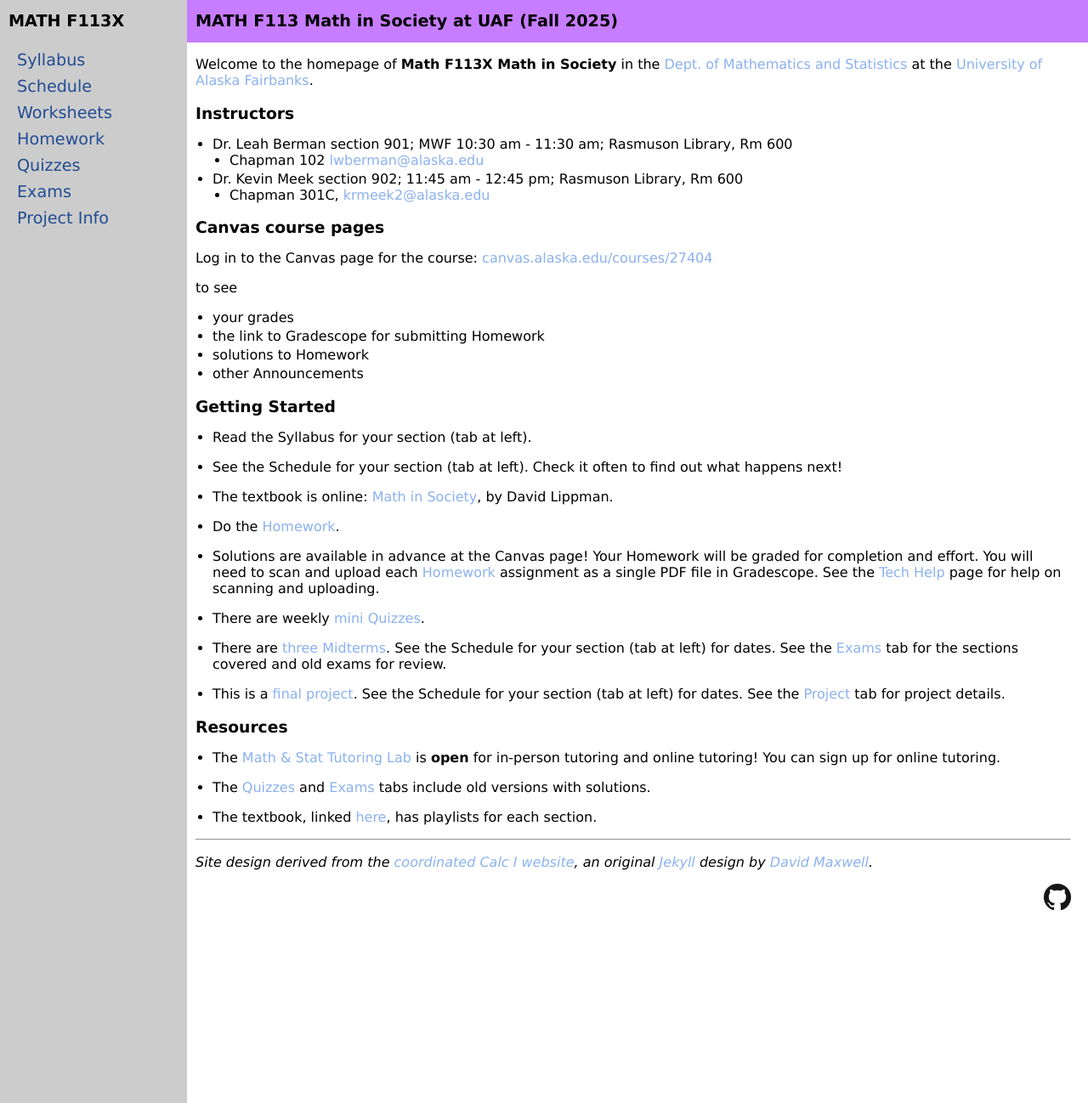
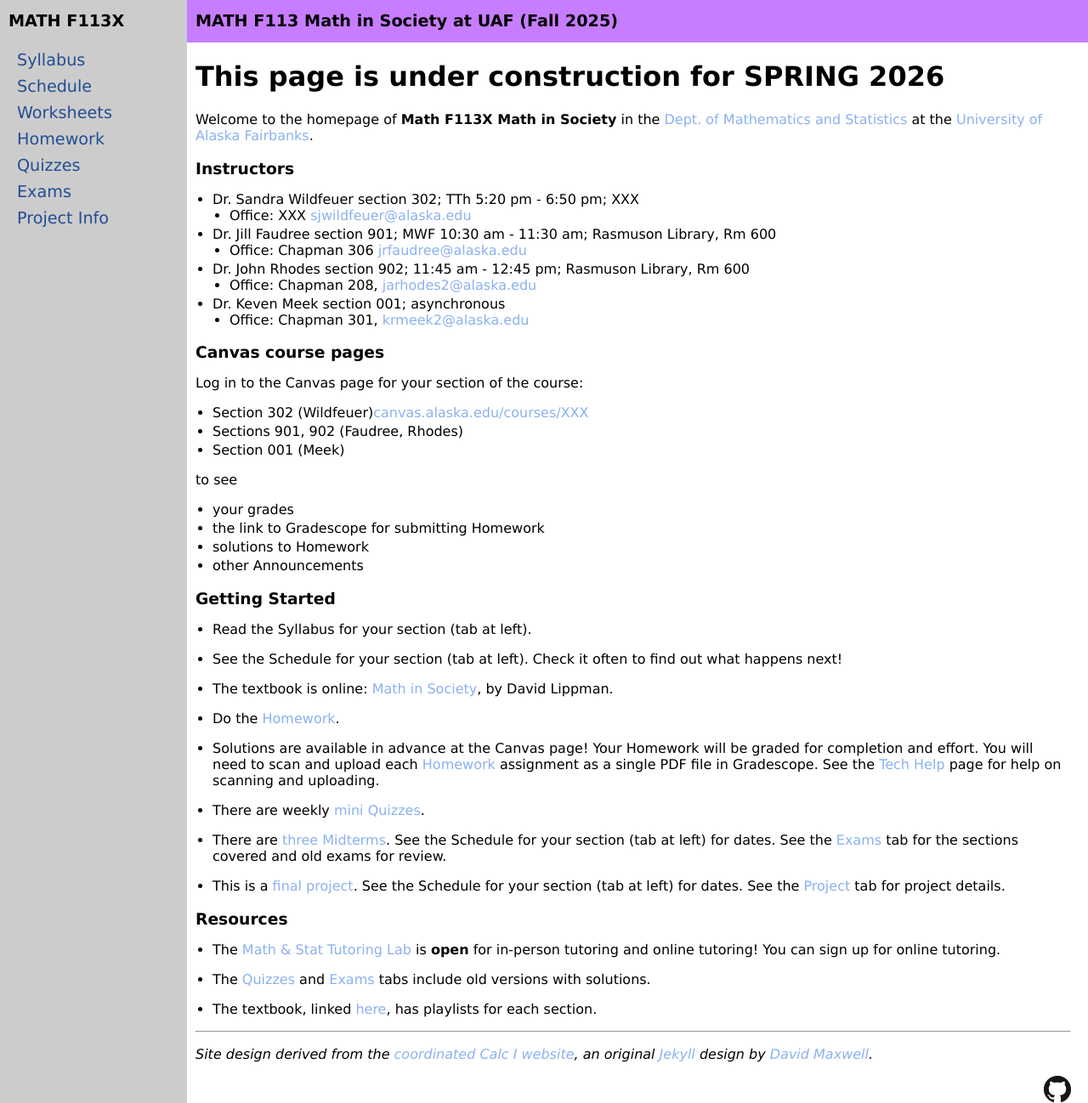
Before and after one commit to uaf-math/math113, a Jekyll site: the page built from index.md, in a window 1280 px wide and 1298 px high. Shown: the whole window at 85% size. Built offline with Jekyll 4.4.1, drawn with Linux system fonts in a browser that asks for light colours.

Commit message:
Update index.md

```diff
--- a/index.md
+++ b/index.md
@@ -2,19 +2,28 @@
 layout: course-page
 title: Math F113X at UAF
 ---
+# This page is under construction for SPRING 2026
 
 Welcome to the homepage of **Math F113X Math in Society** in the [Dept. of Mathematics and Statistics](http://www.uaf.edu/dms/) at the [University of Alaska Fairbanks](http://www.uaf.edu/).
 
 ### Instructors
 
-  * Dr. Leah  Berman section 901; MWF 10:30 am - 11:30 am; Rasmuson Library, Rm 600
-    * Chapman 102 [lwberman@alaska.edu](mailto:lwberman@alaska.edu)
-  * Dr. Kevin Meek section 902; 11:45 am - 12:45 pm; Rasmuson Library, Rm 600
-    * Chapman 301C, [krmeek2@alaska.edu](mailto:krmeek2@alaska.edu)
+  * Dr. Sandra Wildfeuer section 302; TTh 5:20 pm - 6:50 pm; XXX
+    * Office: XXX [sjwildfeuer@alaska.edu](mailto:sjwildfeuer@alaska.edu)
+  * Dr. Jill Faudree section 901; MWF 10:30 am - 11:30 am; Rasmuson Library, Rm 600
+    * Office: Chapman 306 [jrfaudree@alaska.edu](mailto:jrfaudree@alaska.edu)
+  * Dr. John Rhodes section 902; 11:45 am - 12:45 pm; Rasmuson Library, Rm 600
+    * Office: Chapman 208, [jarhodes2@alaska.edu](mailto:jarhodes2@alaska.edu)
+  * Dr. Keven Meek section 001; asynchronous
+    * Office: Chapman 301, [krmeek2@alaska.edu](mailto:krmeek2@alaska.edu)
 
 ### Canvas course pages
 
-Log in to the Canvas page for the course: [canvas.alaska.edu/courses/27404](https://canvas.alaska.edu/courses/27404)
+Log in to the Canvas page for your section of the course:
+
+ * Section 302 (Wildfeuer)[canvas.alaska.edu/courses/XXX](https://canvas.alaska.edu/courses/xxx)
+ * Sections 901, 902 (Faudree, Rhodes) []()
+ * Section 001 (Meek) []()
 
 to see
 
```
